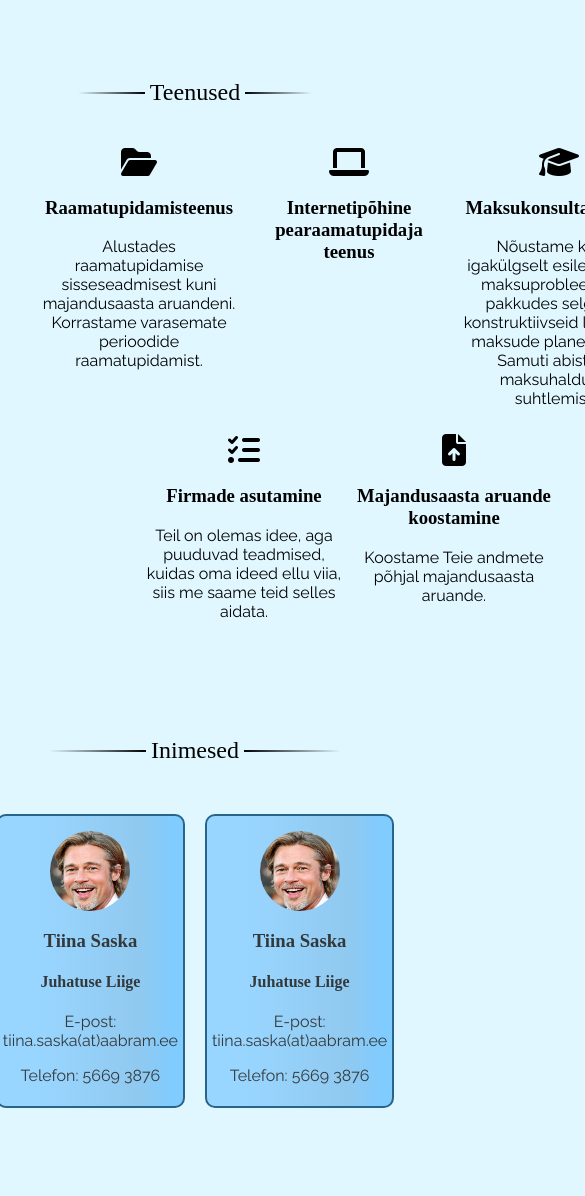
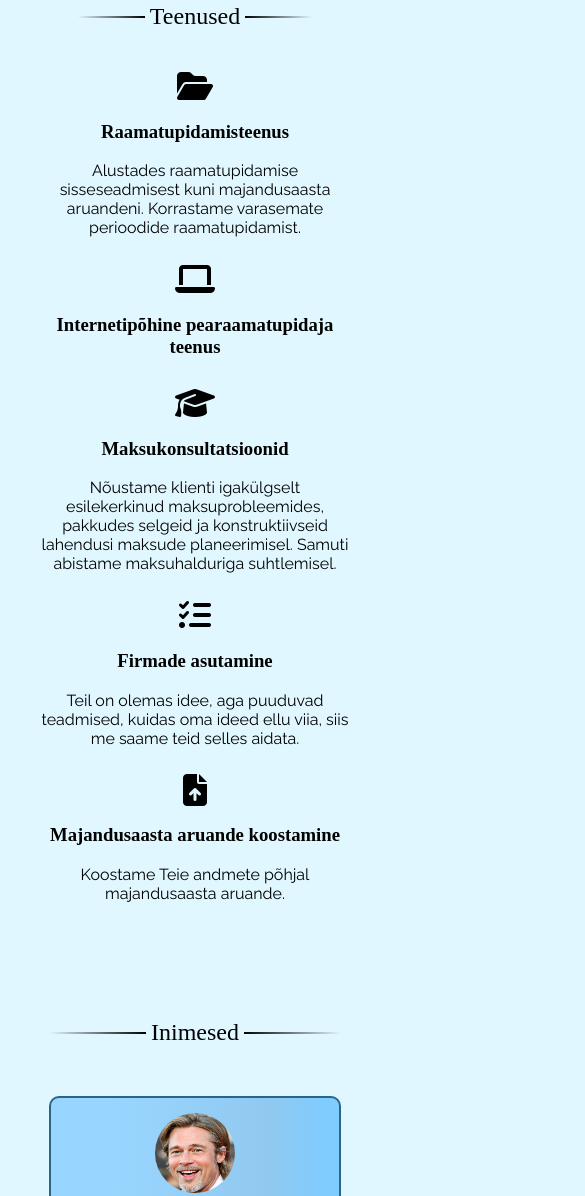
Before and after one commit to papagoy/aabra, a plain HTML site: page index.html in a window 390 px wide. Shown: the part 570-1766 px from the top of the page, 585 px wide, since content can reach past the window. Drawn offline with nearby package versions, Linux system fonts and the light colour scheme.

Commit message:
Add files via upload

```diff
--- a/style.css
+++ b/style.css
@@ -256,3 +256,58 @@ h2 {
 /*********************
 MOBILE
 ********************/
+@media only screen and (max-width: 700px) {
+    .teenused {
+        display: grid;
+        grid-template-columns: 1fr;
+        grid-gap: 10px;
+
+    }
+
+    .teenus{
+        width: 100%;
+    }
+
+    .teenus1 {
+        grid-column-start: 1;
+        grid-column-end: 2;
+    }
+
+    .teenus2 {
+        grid-column-start: 1;
+        grid-column-end: 2;
+    }
+
+    .teenus3 {
+        grid-column-start: 1;
+        grid-column-end: 2;
+    }
+
+    .teenus4 {
+        grid-column-start: 1;
+        grid-column-end: 2;
+
+    }
+
+    .teenus5 {
+        grid-column-start: 1;
+        grid-column-end: 2;
+    }
+
+    .about-wrapper {
+        margin: 0px 2vw;
+    }
+
+
+.inimesed {
+    display: flex;
+    flex-direction: column;
+    justify-content: center;
+    margin: 0px 10vw;
+}
+
+.contact-wrapper {
+    margin: 0px 4vw;
+}
+
+}
```
